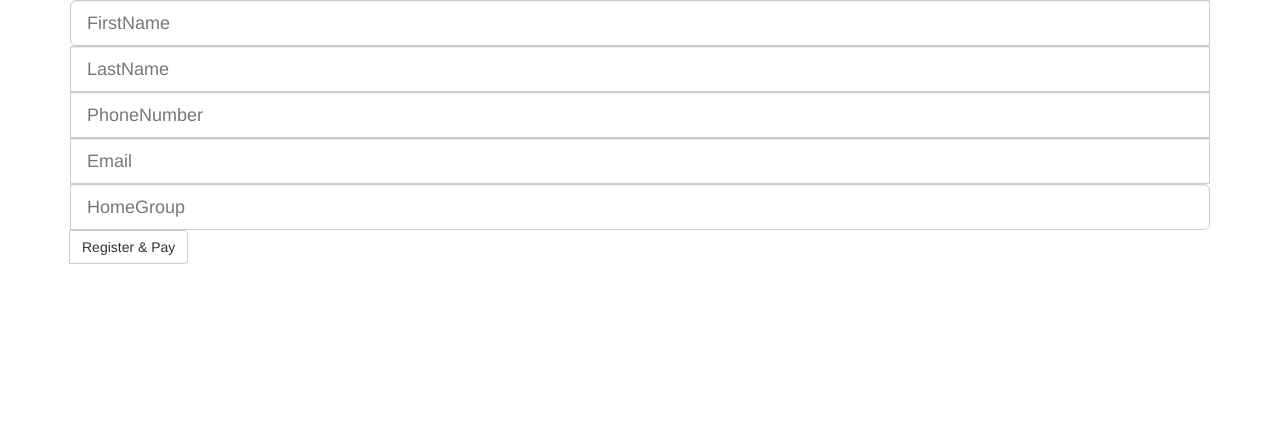
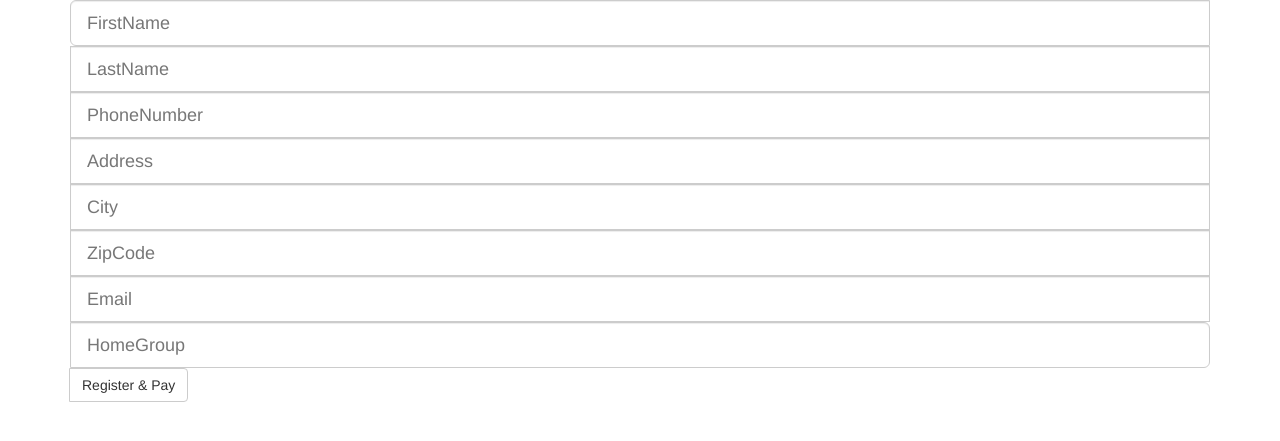
Before and after one commit to janarde/sfc, a Node server app: page /registration in a window 1280 px wide. Shown: the top 441 px of the page. Run offline with Node 20, Linux system fonts and the light colour scheme; some libraries are stand-ins or nearby versions.

Commit message:
added form input fields

```diff
--- a/views/registration.jade
+++ b/views/registration.jade
@@ -12,13 +12,13 @@ block pane
         div#registration-box.input-group.input-group-lg
 
           input#first-name.form-control(type="text" name="fname" placeholder="FirstName")
+          input#last-name.form-control(type="text" name="lname" placeholder="LastName")
+          input#phone-number.form-control(type="tel" name="phone" placeholder="PhoneNumber")
+          input#address.form-control(type="address" name="address" placeholder="Address")
+          input#city.form-control(type="city" name="city" placeholder="City")
+          input#zip.form-control(type="zip" name="zip" placeholder="ZipCode")
+          input#email-address.form-control(type="email" name="email" placeholder="Email")
+          input#home-group.form-control(type="text" name="homegroup" placeholder="HomeGroup")
 
-          input#last-name.form-control(type="text" name="lname" placeholder="LastName")
-
-          input#phone-number.form-control(type="tel" name="phone" placeholder="PhoneNumber")
-
-          input#email-address.form-control(type="email" name="email" placeholder="Email")
-
-          input#home-group.form-control(type="text" name="homegroup" placeholder="HomeGroup")
       span.input-group-btn
         button#user-submit.btn.btn-default(type="button") Register & Pay
```
